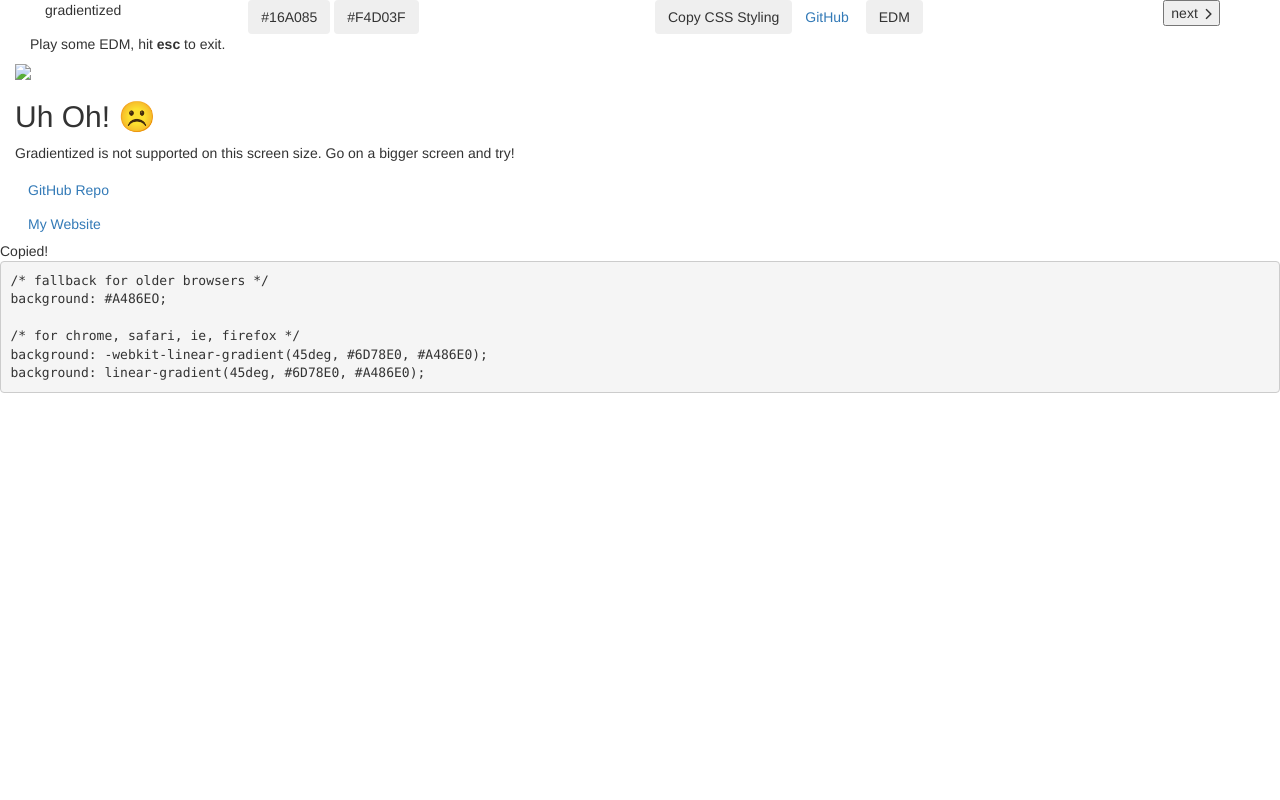
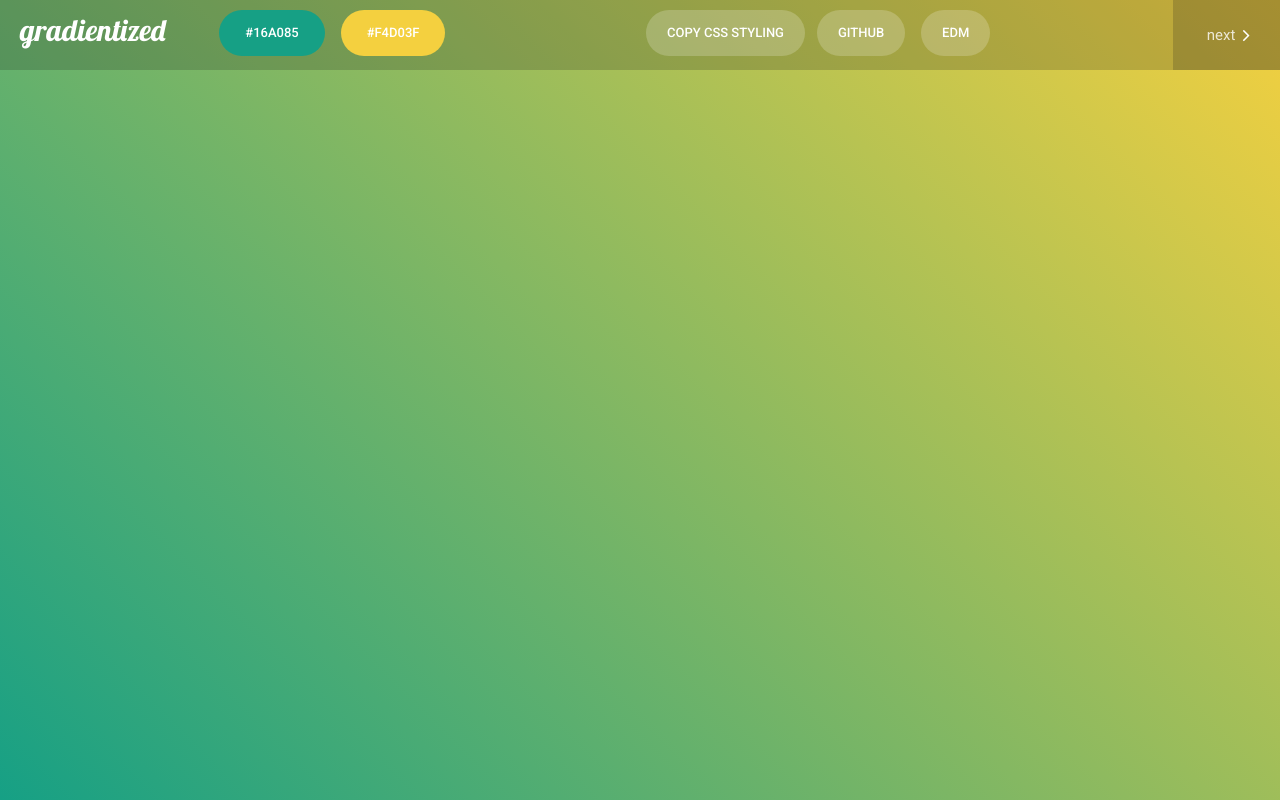
Before and after one commit to narulakeshav/gradientized, a website: page index.html in a window 1280 px wide. Drawn offline with nearby package versions, Linux system fonts and the light colour scheme; some packages are replaced by stand-ins of ours; files that its build step writes are made by us from their sources; the site is published under a folder, as on GitHub Pages, so addresses that start at the root find nothing; a script that the page names is missing.

Commit message:
update paths

```diff
--- a/index.html
+++ b/index.html
@@ -5,7 +5,7 @@
     <meta charset="UTF-8">
     <!-- Favicon and Title-->
     <title>Gradientized - Find gradients for your next project</title>
-    <link rel="shortcut icon" href="/img/logo.png">
+    <link rel="shortcut icon" href="public/img/logo.png">
     <!-- META TAGS-->
     <meta property="og:title" content="Ticker">
     <meta property="og:description" content="Ticker">
@@ -14,7 +14,7 @@
     <link rel="stylesheet" href="https://cdnjs.cloudflare.com/ajax/libs/animate.css/3.5.1/animate.min.css">
     <link rel="stylesheet" href="https://maxcdn.bootstrapcdn.com/font-awesome/4.5.0/css/font-awesome.min.css">
     <!-- MY CSS FILE-->
-    <link rel="stylesheet" href="/scss/design.css" media="all">
+    <link rel="stylesheet" href="public/scss/design.css" media="all">
   </head>
   <body>
     <div class="col-xs-12">
@@ -40,7 +40,7 @@
         </div>
       </div>
     </div>
-    <div class="col-xs-12 card-phone"><img src="/img/logo-sm.png" class="img-responsive">
+    <div class="col-xs-12 card-phone"><img src="public/img/logo-sm.png" class="img-responsive">
       <h2>Uh Oh! ☹️</h2>
       <p>Gradientized is not supported on this screen size. Go on a bigger screen and try!</p><a href="https://github.com/NarulaKeshav/gradientized" target="_blank" class="btn btn-mb">GitHub Repo</a><br><a href="http://narulakeshav.com" target="_blank" class="btn btn-mb">My Website</a><br>
     </div>
@@ -56,6 +56,6 @@
     <script src="https://cdnjs.cloudflare.com/ajax/libs/wow/1.1.2/wow.min.js"></script>
     <!-- MY JAVSCRIPT FILE-->
     <script src="https://cdnjs.cloudflare.com/ajax/libs/clipboard.js/1.5.10/clipboard.min.js"></script>
-    <script src="/js/gradient.js"></script>
+    <script src="public/js/gradient.js"></script>
   </body>
 </html>
```
